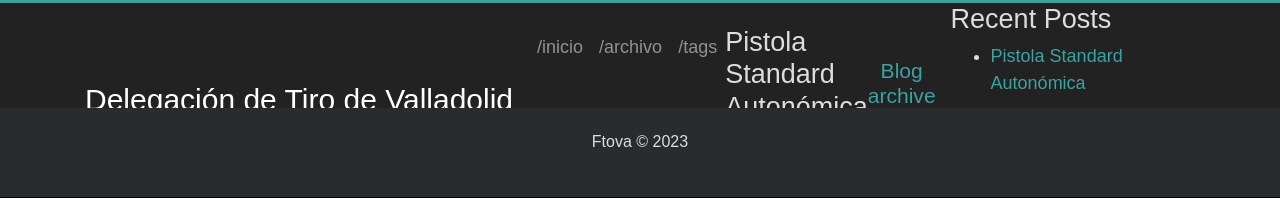
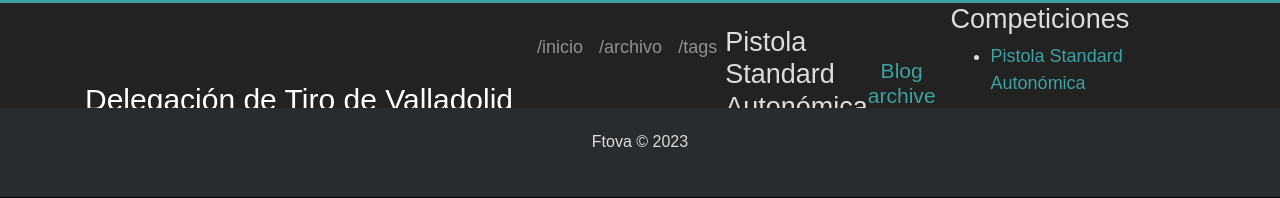
Before and after one commit to ftova/resultados, a Jekyll site: the page built from index.html, in a window 1280 px wide. Shown: the top 198 px of the page. Built offline with Jekyll 4.4.1, drawn with Linux system fonts in a browser that asks for light colours.

Commit message:
Update sidebar.html

```diff
--- a/_includes/sidebar.html
+++ b/_includes/sidebar.html
@@ -1,5 +1,5 @@
 <div class="sidebar ">
-  <h2>Recent Posts</h2>
+  <h2>Competiciones</h2>
   <ul>
     {% for post in site.posts limit:5 %}
     <li><a href="{{ post.url | relative_url }}">{{ post.title }}</a></li>
@@ -8,7 +8,7 @@
 </div>
 
 <div class="sidebar">
-  <h2>Tags</h2>
+  <h2>Etiquetas</h2>
   <ul class="fa-ul">
     {% assign tags = (site.tags | sort:0) %}
     {% for tag in tags %}
```
